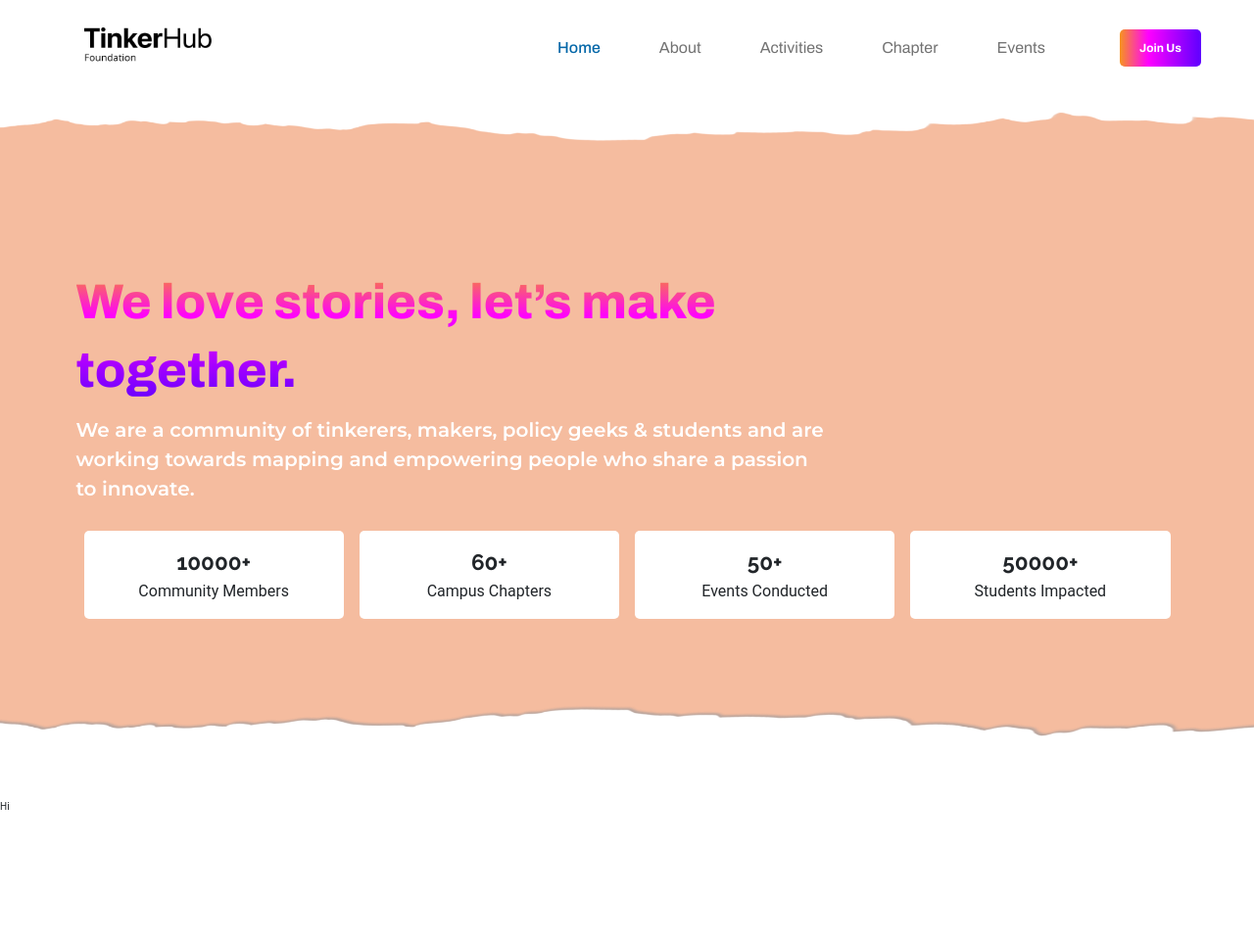
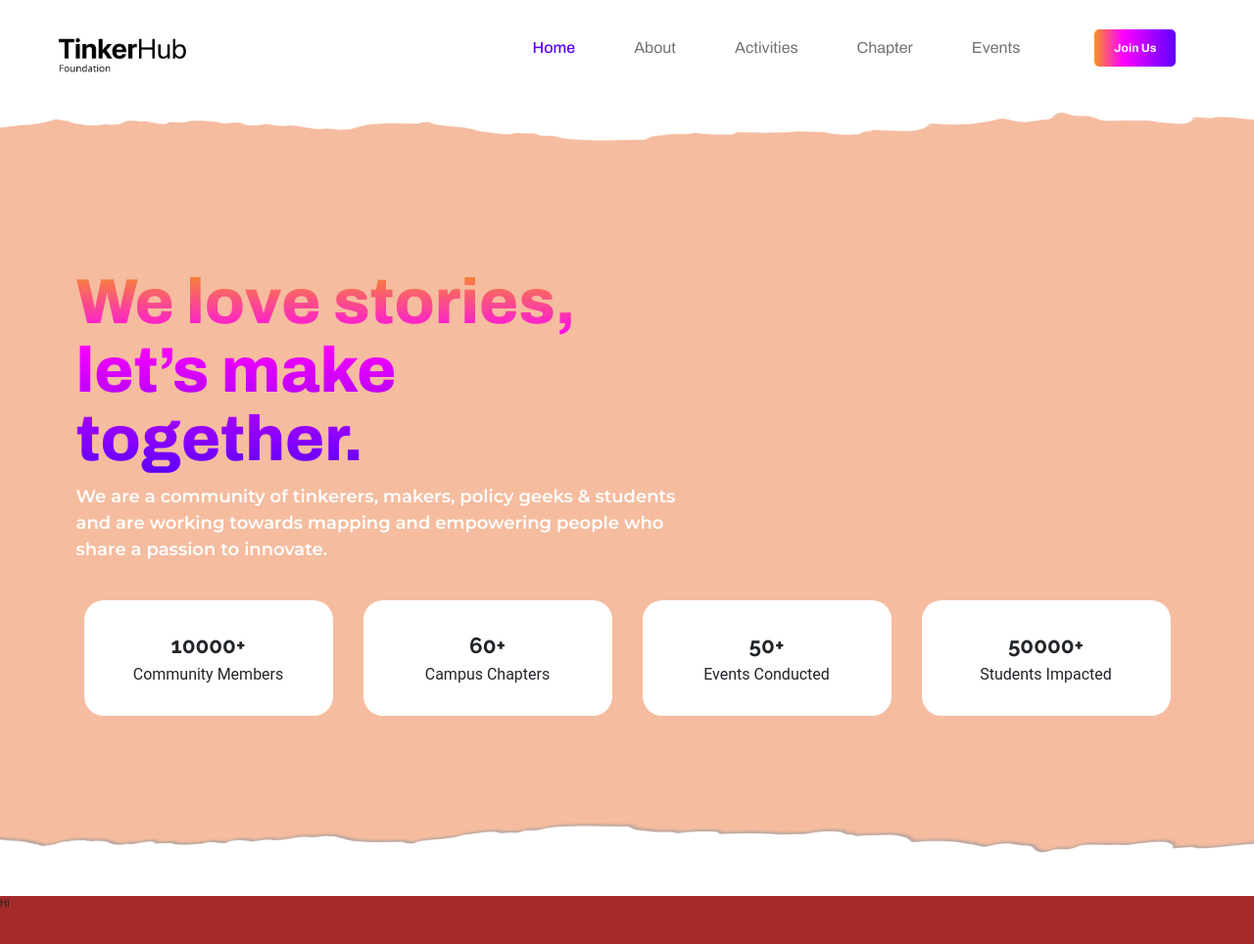
Before and after one commit to tinkerhub/campus.tinkerhub.org, a website: page index.html in a window 1280 px wide. Shown: the whole page at 98% size. Before the commit the page ends 831 px from the top, so only its background shows below. Drawn offline with nearby package versions, Linux system fonts and the light colour scheme.

Commit message:
fs styles fixed

```diff
--- a/assets/sass/_navbar.scss
+++ b/assets/sass/_navbar.scss
@@ -3,7 +3,7 @@
 /*=================================================*/
 
 .navigation {
-  width: 100%;
+  max-width: 96vw;
   background-color: #fff !important;
   position: relative;
   -webkit-transition: all 0.4s;
@@ -47,6 +47,7 @@
       justify-content: flex-start;
     }
   }
+
   &__logo {
     cursor: pointer;
     position: relative;
@@ -55,7 +56,9 @@
     img {
       width: 13rem;
       border-radius: 0px;
+      transform: translateY(11px);
     }
+
     @media only screen and (max-width: $bp-992) {
       order: 0;
     }
@@ -69,6 +72,7 @@
     justify-content: center;
     // padding: 1rem 0;
     margin-left: auto;
+
     @media only screen and (max-width: $bp-992) {
       display: none;
       order: 2;
@@ -103,6 +107,7 @@
       // margin-top: 1.5rem;
       padding: 1rem 0;
       width: 100%;
+
       &:not(:last-child) {
         border-bottom: 1px solid rgba(#0467a8, 0.2);
       }
@@ -113,12 +118,13 @@
     font-size: 1.6rem;
     font-weight: 400;
     color: #727272;
+
     &:hover {
-      color: #0467a8;
+      color: rgba(94, 0, 255, 1);
     }
 
     &.active {
-      color: #0467a8;
+      color: rgba(94, 0, 255, 1);
       font-weight: 500;
     }
 
@@ -142,6 +148,7 @@
       display: inline-block;
       order: 1;
     }
+
     ul {
       position: absolute;
       top: -61%;
@@ -150,6 +157,7 @@
       width: 20px;
       height: 20px;
       cursor: pointer;
+
       li {
         list-style: none;
         width: 100%;
@@ -158,17 +166,21 @@
         position: absolute;
         left: 0;
         transform: translateY(-50%);
-        box-shadow: 0 0 7px rgba(0, 0, 0, 0.5);
+        // box-shadow: 0 0 7px rgba(0, 0, 0, 0.5);
         transition: 0.9s;
+
         &:nth-of-type(1) {
           top: 25%;
         }
+
         &:nth-of-type(2) {
           top: 55%;
         }
+
         &:nth-of-type(3) {
           top: 85%;
         }
+
         &:last-child {
           width: 100%;
           height: auto;
@@ -179,6 +191,7 @@
           transition: 0.9s;
         }
       }
+
       &.active {
         z-index: 25;
 
@@ -187,11 +200,13 @@
             top: 50%;
             transform: translateY(-50%) rotate(45deg) rotateY(180deg);
           }
+
           &:nth-of-type(2) {
             // left: -300%;
             opacity: 0;
             scale: 0.1;
           }
+
           &:nth-of-type(3) {
             top: 50%;
             transform: translateY(-50%) rotate(-45deg) rotateY(180deg);
@@ -199,6 +214,7 @@
         }
       }
     }
+
     ul li:last-child::before,
     ul li:last-child::after {
       position: absolute;
@@ -209,6 +225,7 @@
     }
   }
 }
+
 .hidden {
   display: none;
   height: auto;
--- a/assets/sass/style.scss
+++ b/assets/sass/style.scss
@@ -24,7 +24,7 @@ nav {
     font-weight: 700;
     font-size: 1.2rem;
 
-    @media only screen and (max-width: 660px) {
+    @media only screen and (max-width: $bp-992) {
         display: none;
     }
 }
@@ -49,8 +49,8 @@ nav {
 
 .fsheading {
     font-family: "Archivo", sans-serif;
-    font-size: 3rem;
-    line-height: 2.25rem;
+    font-size: 4rem;
+    line-height: 1;
     font-weight: 800;
     background: -webkit-linear-gradient(rgba(247, 147, 30, 1) 0%,
             rgba(255, 0, 255, 1) 35%,
@@ -71,9 +71,10 @@ nav {
     }
 
     @media only screen and (min-width: 1200px) {
-        font-size: 5rem;
+        font-size: 6.5rem;
         line-height: 7rem;
-        width: 64vw;
+        width: 48vw;
+        margin-bottom: 1rem;
     }
 }
 
@@ -81,6 +82,9 @@ nav {
     font-family: "Montserrat", sans-serif;
     color: white;
     font-weight: 600;
+    margin-bottom: 3rem;
+    font-size: 2rem;
+
 
     @media only screen and (min-width: 600px) {
         font-size: 1.25rem;
@@ -92,8 +96,8 @@ nav {
     }
 
     @media only screen and (min-width: 1200px) {
-        font-size: 2rem;
-        width: 60vw;
+        font-size: 1.8rem;
+        width: 50vw;
     }
 
 }
@@ -104,52 +108,57 @@ nav {
 
 .topshape {
     position: absolute;
-    width: 100vw;
+    width: 100%;
     height: 12vh;
     margin-top: -5rem;
     top: 0;
     z-index: 1;
 
+
+
 }
 
 .bottomshape {
     position: absolute;
-    width: 100vw;
+    width: 100%;
     height: 8vh;
-    bottom: 0;
+    bottom: -2rem;
 
     @media only screen and (min-width: 889px) {
-
         height: 12vh;
-
     }
 }
 
 .fsboxes {
     margin-top: 2rem;
 
-    @media only screen and (min-width: 889px) {
-        display: grid;
-        grid-template-columns: 33% 33% 33%;
-    }
+    // @media only screen and (min-width: 889px) {
+    //     display: grid;
+    //     grid-template-columns: 33% 33% 33%;
+    // }
 
-    @media only screen and (min-width: 768px) {
-        display: grid;
-        grid-template-columns: 50% 50%;
-    }
+    // @media only screen and (min-width: 768px) {
+    //     display: grid;
+    //     grid-template-columns: 50% 50%;
+    // }
 
-    @media only screen and (min-width: 1200px) {
-        display: grid;
-        grid-template-columns: 25% 25% 25% 25%;
-    }
+    // @media only screen and (min-width: 1200px) {
+    //     display: grid;
+    //     grid-template-columns: 25% 25% 25% 25%;
+    // }
 }
 
 .fsbox {
     margin: 0.8rem;
     background-color: #ffffff;
     text-align: center;
-    padding: 1.6rem 2rem;
-    border-radius: 5px;
+    padding: 3rem 2rem;
+    border-radius: 2rem;
+
+    @media only screen and (max-width: $bp-xsmall) {
+        margin-bottom: 3rem;
+    }
+
 
 
 
@@ -174,17 +183,13 @@ nav {
 
 
 
-
-@media only screen and (min-width: 889px) {
-
-    .bottomshape {
-        position: absolute;
-        width: 100vw;
-        height: 12vh;
-        bottom: 0;
-    }
-}
-
 .nav-link {
     font-size: 1.5rem !important;
 }
+
+.second-section {
+    height: 100vh;
+    background: brown;
+    z-index: 2;
+    position: relative;
+}
--- a/index.html
+++ b/index.html
@@ -95,21 +95,33 @@
         </div>
 
         <div class="fsboxes">
+          <div class="row">
+
+            <div class="col-lg-3 col-md-6 col-sm-12 col-xs-12">
               <div class="fsbox">
                 <p class="fsbheading">10000+</p>
                 <p class="fsbtagline">Community Members</p>
               </div>
+            </div>
+            <div class="col-lg-3 col-md-6 col-sm-12 col-xs-12">
               <div class="fsbox">
                 <p class="fsbheading">60+</p>
                 <p class="fsbtagline">Campus Chapters</p>
               </div>
+            </div>
+            <div class="col-lg-3 col-md-6 col-sm-12 col-xs-12">
+
               <div class="fsbox">
                 <p class="fsbheading">50+</p>
                 <p class="fsbtagline">Events Conducted</p>
               </div>
+            </div>
+            <div class="col-lg-3 col-md-6 col-sm-12 col-xs-12">
               <div class="fsbox">
                 <p class="fsbheading">50000+</p>
                 <p class="fsbtagline">Students Impacted</p>
+              </div>
+            </div>
           </div>
         </div>
       </div>
```
Also changed, not shown: assets/dist/style.css. Lines whose indentation alone changed are shown as unchanged.
